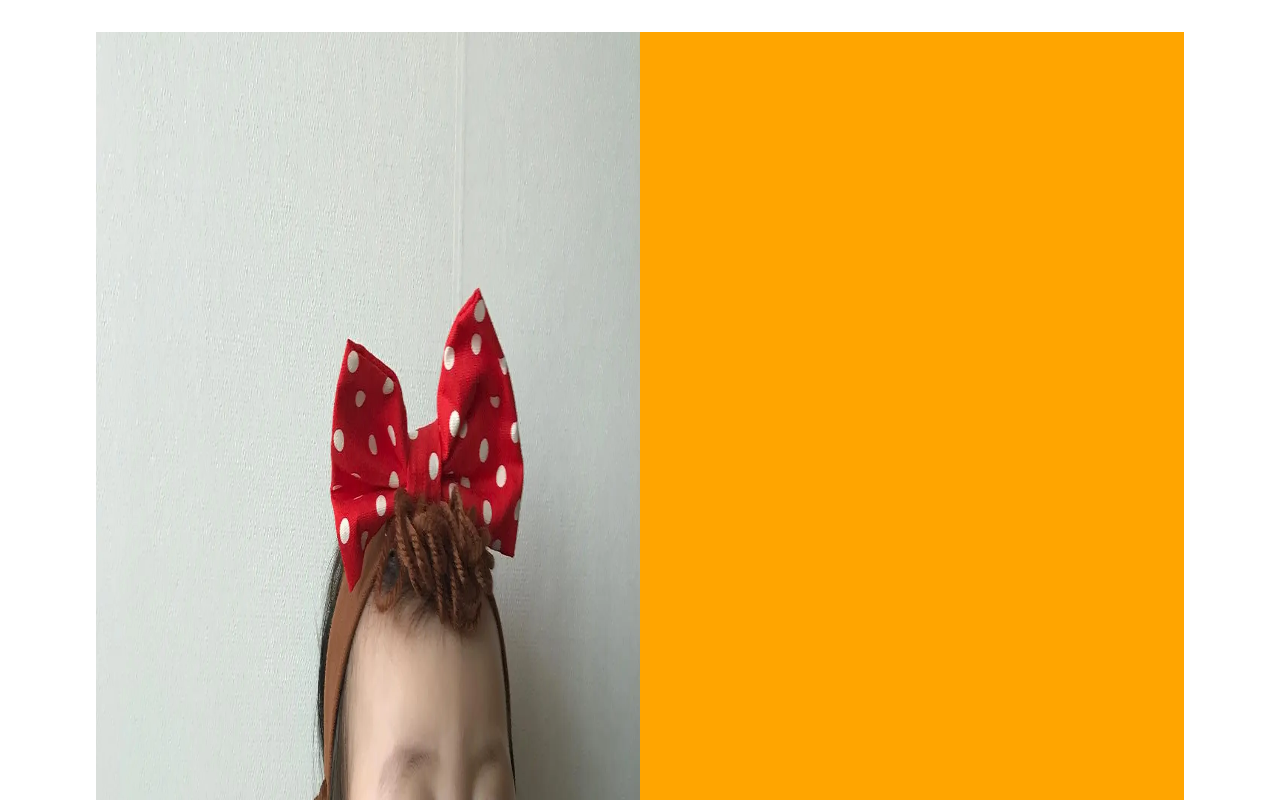
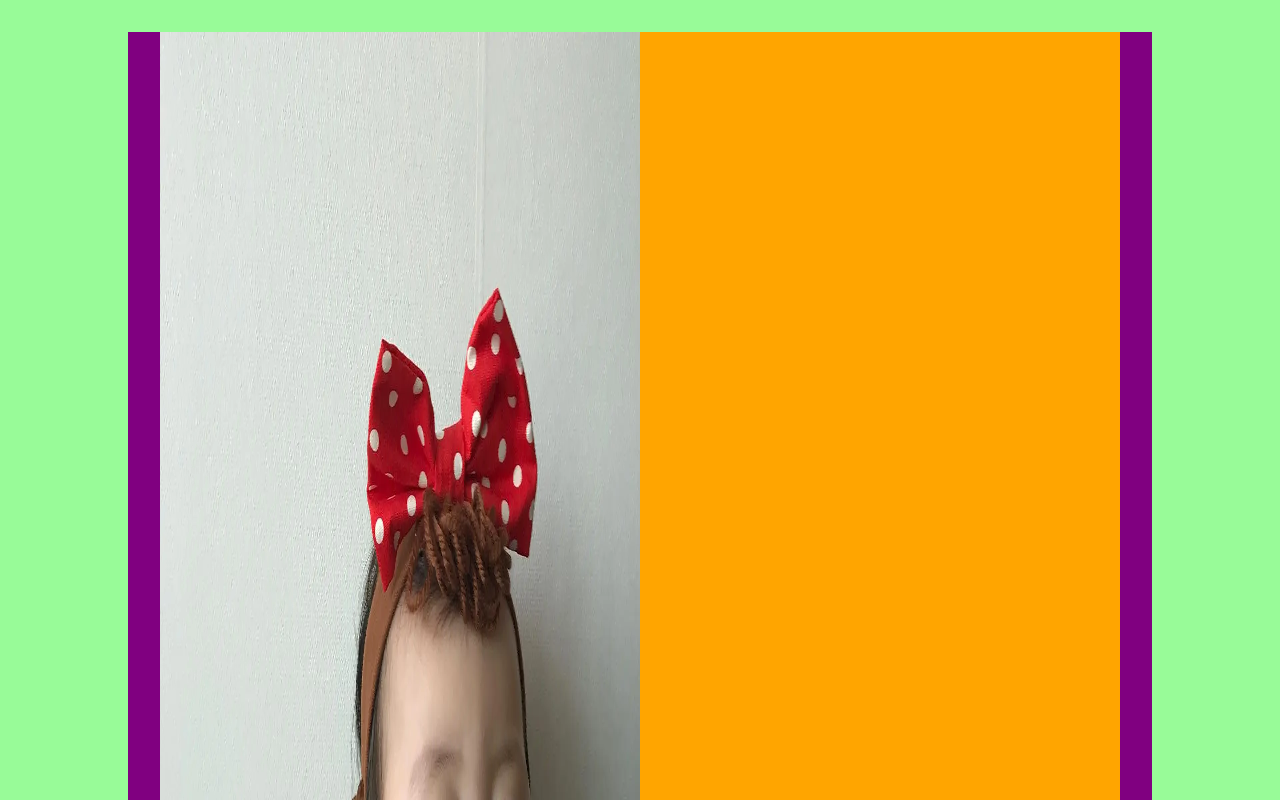
Before and after one commit to junioranheu/wards-front, a Next.js app: page / in a window 1280 px wide. Shown: the top 800 px of the page. Built offline with nearby package versions, Linux system fonts and the light colour scheme.

Commit message:
estruturação inicial do projeto

```diff
--- a/app/(main)/(index)/page.tsx
+++ b/app/(main)/(index)/page.tsx
@@ -1,11 +1,11 @@
 'use client';
-import CONSTS_SISTEMA from '@/utils/consts/outros/sistema';
+import StylesLayout from '@/app/(main)/styles/layout.module.scss';
 import { lazy } from 'react';
 const Intro = lazy(() => import('./components/intro'));
 
 export default function Page() {
     return (
-        <section className={CONSTS_SISTEMA.ANIMATE}>
+        <section className={StylesLayout.session} >
             <Intro />
         </section>
     )
--- a/app/(main)/layout.tsx
+++ b/app/(main)/layout.tsx
@@ -4,11 +4,12 @@ import useInstrucoesPadroes from '@/hooks/useInstrucoesPadroes';
 import '@/styles/globals.scss';
 import { CONST_MONTSERRAT } from '@/utils/fonts/fonts';
 import 'nprogress/nprogress.css';
+import { ReactNode } from 'react';
 import { Toaster } from 'react-hot-toast';
 import Styles from './styles/layout.module.scss';
 
 interface iParametros {
-    children: React.ReactNode;
+    children: ReactNode;
 }
 
 export default function LayoutPublic({ children }: iParametros) {
--- a/app/(main)/styles/layout.module.scss
+++ b/app/(main)/styles/layout.module.scss
@@ -7,12 +7,12 @@
     overflow: hidden;
 
     .main {
-        // background-color: palegreen !important;
+        background-color: palegreen !important;
         background-color: var(--background);
 
-        width: 90vw;
+        width: 100vw;
         min-height: 100vh;
-        padding: 2rem;
+        padding: 2rem 2rem;
 
         color: var(--texto);
         font-size: 1.15rem;
@@ -24,13 +24,9 @@
         align-items: center;
 
         .session {
-            // background-color: purple;
+            background-color: purple;
             min-height: fit-content;
             width: 50vw;
-
-            // display: flex;
-            // flex-direction: column;
-            // align-items: center;
         }
     }
 }
```
